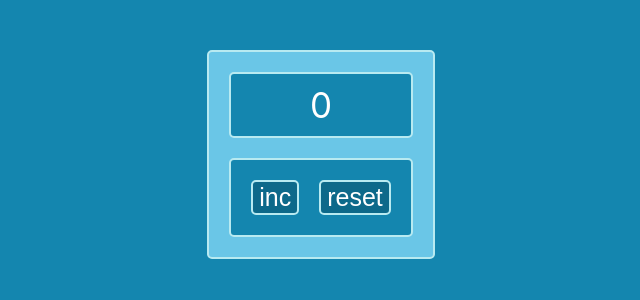
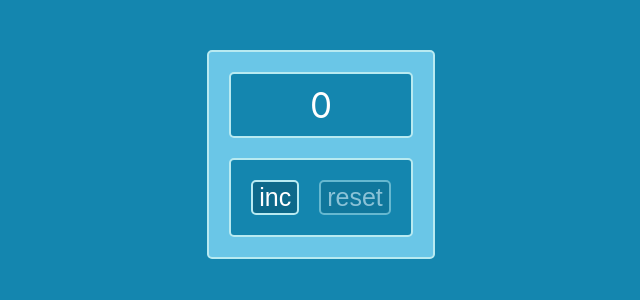
Before and after one commit to julia-lahtina/counter, a React (Create React App) app: page / in a window 1280 px wide. Shown: the top 300 px of the page, without its empty margins (319-959 px from the left). Built offline with nearby package versions, Linux system fonts and the light colour scheme.

Commit message:
add new variable

```diff
--- a/src/App.tsx
+++ b/src/App.tsx
@@ -6,32 +6,36 @@ export type CounterType = {
     getIncreaseCounter: (counter: number) => void
     getResetCounter: () => void
     counter: number
+    minValue: number
+    maxValue: number
 }
 
 
 function App() {
 
-    const [counter, setCounter] = useState(0)
+    const minValue = 0;
+    const maxValue = 5;
+
+    const [counter, setCounter] = useState(minValue)
 
     const getIncreaseCounter = (counter: number) => {
         setCounter(counter + 1)
     }
-
     const getResetCounter = () => {
-        setCounter(0)
+        setCounter(minValue)
     }
-
-
 
 
     return (
         <div className="App">
 
-        <div className='counter'>
+            <div className="counter">
                 <Counter
                     getIncreaseCounter={getIncreaseCounter}
                     getResetCounter={getResetCounter}
                     counter={counter}
+                    maxValue={maxValue}
+                    minValue={minValue}
                 />
             </div>
 
```
Lines whose indentation alone changed are shown as unchanged.
